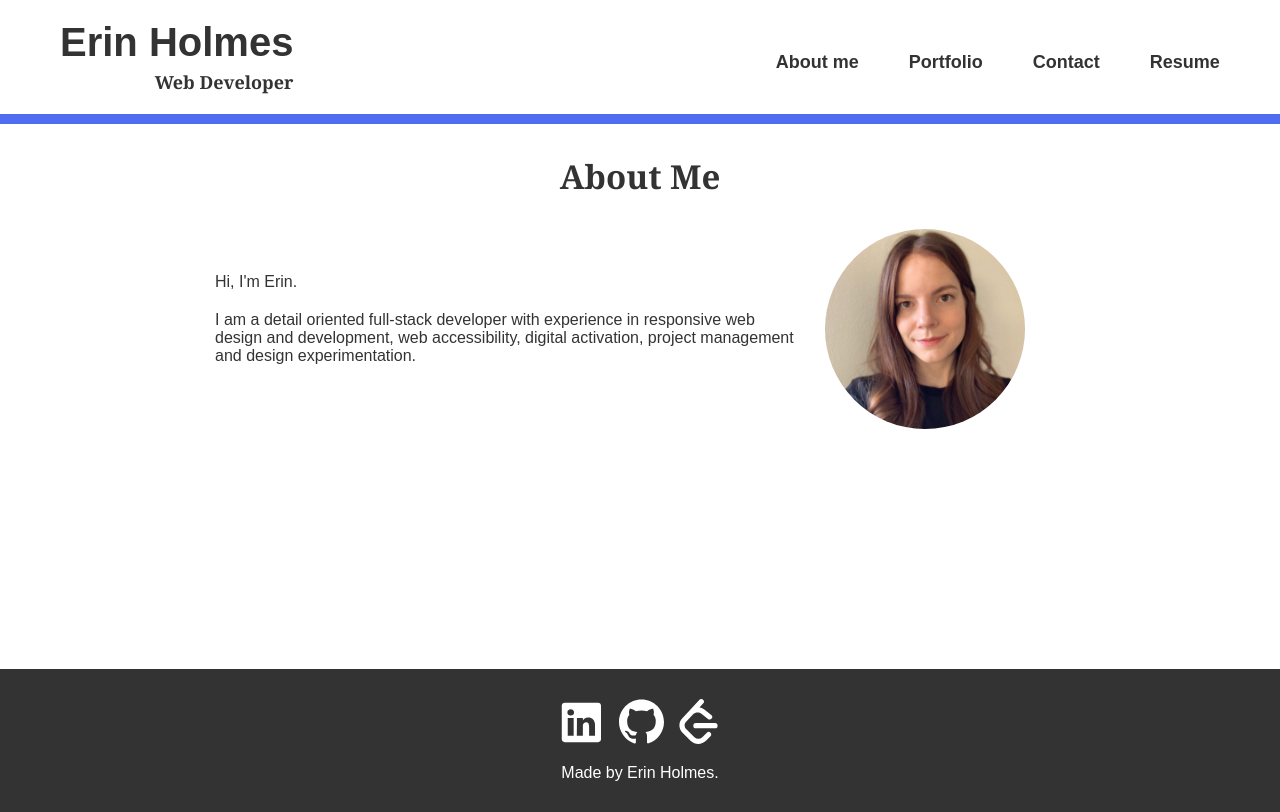
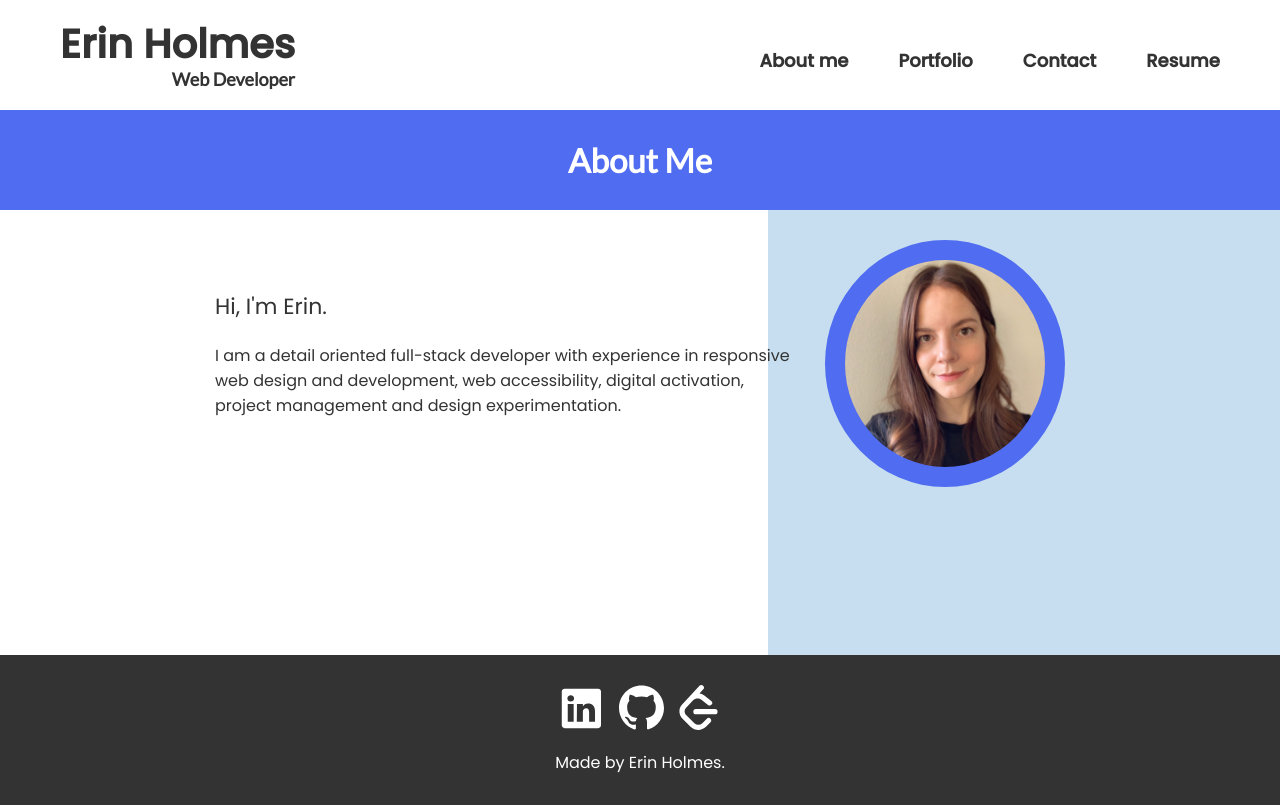
Before and after one commit to emholmes/react-portfolio, a React (Create React App) app: page / in a window 1280 px wide. Built offline with nearby package versions, Linux system fonts and the light colour scheme.

Commit message:
add styling to about page, make component headers full bleed

```diff
--- a/public/index.html
+++ b/public/index.html
@@ -24,7 +24,7 @@
       work correctly both with client-side routing and a non-root public URL.
       Learn how to configure a non-root public URL by running `npm run build`.
     -->
-    <title>React App</title>
+    <title>Erin Holmes Portfolio</title>
   </head>
   <body>
     <noscript>You need to enable JavaScript to run this app.</noscript>
--- a/src/components/About/index.js
+++ b/src/components/About/index.js
@@ -2,7 +2,7 @@ import headshot from "../../assets/images/erin-h-square.jpeg"
 
 const About = () => {
   return (
-    <section className="content">
+    <section className="content" id="about">
       <h3>About Me</h3>
       <div className="about-me">
         <div>
@@ -11,7 +11,9 @@ const About = () => {
               I am a detail oriented full-stack developer with experience in responsive web design and development, web accessibility, digital activation, project management and design experimentation.
           </p>
         </div>
-        <img src={headshot} alt="headshot of Erin Holmes" />
+        <div>
+          <img src={headshot} alt="headshot of Erin Holmes" />
+        </div>
       </div>
     </section>
   )
--- a/src/components/Portfolio/index.js
+++ b/src/components/Portfolio/index.js
@@ -3,8 +3,9 @@ import projects from "../../projects.json";
 
 const Portfolio = () => {
   return (
+    <>
+      <h3>Portfolio</h3>
       <section id="my-work" className="my-work content">
-      <h3>Portfolio</h3>
         <ul className="project-list">
           {projects.map((project) => (
             <li className={project.id} key={project.id}>
@@ -13,6 +14,7 @@ const Portfolio = () => {
           ))}
         </ul>
       </section>
+    </>
   )
 }
 
--- a/src/components/Resume/index.js
+++ b/src/components/Resume/index.js
@@ -2,8 +2,9 @@ import resume from "../../assets/resume/ErinHolmes_Resume_Portfolio.pdf";
 
 const Resume = () => {
   return (
+    <>
+      <h3>Resume</h3>
       <section className="resume content">
-      <h3>Resume</h3>
           <p>Download my
             <a href={resume} download> resume
               <span className="icon icon-download" aria-label="download icon"></span>
@@ -40,6 +41,7 @@ const Resume = () => {
             </div>
           </section>
       </section>
+    </>
   )
 }
 
--- a/src/index.css
+++ b/src/index.css
@@ -1,7 +1,4 @@
-/* code {
-  font-family: source-code-pro, Menlo, Monaco, Consolas, 'Courier New',
-    monospace;
-} */
+@import url('https://fonts.googleapis.com/css2?family=Lato:wght@300;400&family=Poppins:wght@300;400;500&display=swap');
 
 /* clear any browser styles */
 * {
@@ -14,11 +11,12 @@
 :root {
   --primary-color: #333333;
   --secondary-color: #506CF0;
+  --powder-blue: #c6deef;
   --link-color: #FE7860;
   --tertiary-color: #393855;
   --light-grey: #f5f5f7;
-  --serif: Georgia, serif;
-  --sans-serif: Arial, Helvetica, sans-serif;
+  --sans-serif-head: 'Lato', sans-serif;
+  --sans-serif: 'Poppins', sans-serif;
 }
 
 /* global styles */
@@ -37,22 +35,25 @@ body {
 h1 {
   font-family: var(--sans-serif);
   font-size: 40px;
+  line-height: 1.2;
   color: var(--primary-color);
 }
 
 h2 {
-  font-family: var(--serif);
+  font-family: var(--sans-serif-head);
   font-size: 18px;
   color: var(--primary-color);
   text-align: right;
-  padding-top: 5px;
 }
 
 h3 {
-  font-family: var(--serif);
+  font-family: var(--sans-serif-head);
   font-size: 33px;
   padding-top: 30px;
+  padding-bottom: 30px;
   text-align: center;
+  background-color: var(--secondary-color);
+  color: #FFF;
 }
 
 h4 {
@@ -69,7 +70,7 @@ header {
   justify-content: space-between;
   position: sticky;
   background-color: #FFF;
-  border-bottom: 10px solid var(--secondary-color);
+  /* border-bottom: 10px solid var(--secondary-color); */
   top: 0;
   z-index: 9999;
 }
@@ -117,8 +118,13 @@ header nav ul li a:hover {
 }
 
 /* about me styles */
+#about {
+  background-color: var(--powder-blue);
+  background-image: -webkit-linear-gradient(0deg, #FFF 60%, var(--powder-blue) 50%);
+}
+
 .about-me {
-  padding: 30px;
+  padding: 30px 30px 50px;
   margin: 0 auto;
   display: flex;
   flex-wrap: wrap;
@@ -131,16 +137,32 @@ header nav ul li a:hover {
   width: 200px;
   height: 100%;
   border-radius: 50%;
+  margin: 0px 20px;
+  padding-top: 20px;
 }
 
 .about-me div > * {
   padding-bottom: 20px;
 }
 
-.about-me div {
+.about-me div:first-of-type {
   flex: 0 50%;
   align-self: center;
 }
+
+.about-me div:nth-of-type(2) {
+  background-color: var(--secondary-color);
+  border-radius: 50%;
+}
+
+.about-me div p:first-of-type {
+  font-size: 22px;
+}
+
+/* .about-me div p:first-of-type::after {
+  content: "";
+  border-bottom: 1px solid var(--link-color);
+} */
 
 .about-me div p {
   width: 85%;
@@ -272,7 +294,7 @@ header nav ul li a:hover {
 .contact-form {
   flex: 100%;
   max-width: 700px;
-  margin: 20px auto;
+  margin: 20px auto 80px;
   display: flex;
   flex-wrap: wrap;
 }
@@ -491,7 +513,8 @@ header nav ul li a:hover {
   }
 
   .about-me img {
-      margin-right: 40px;
+      margin: 0px 20px;
+      padding-top: 20px;
   }
 }
 
```
Lines whose indentation alone changed are shown as unchanged.
